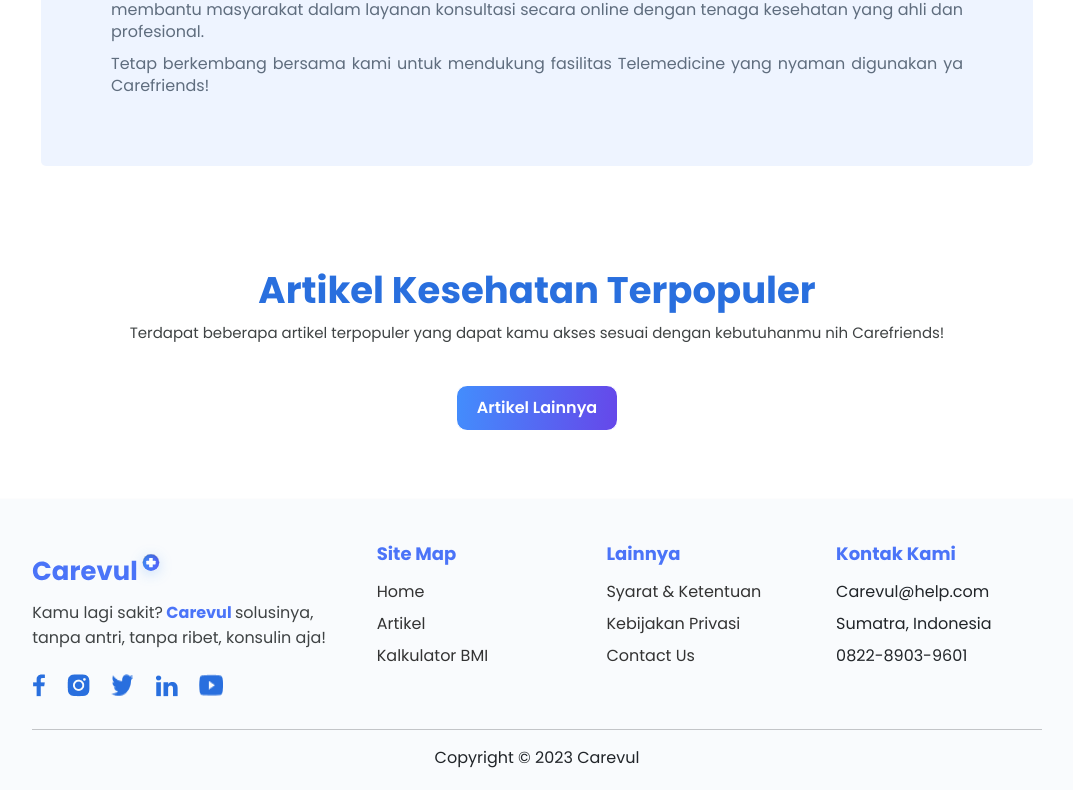
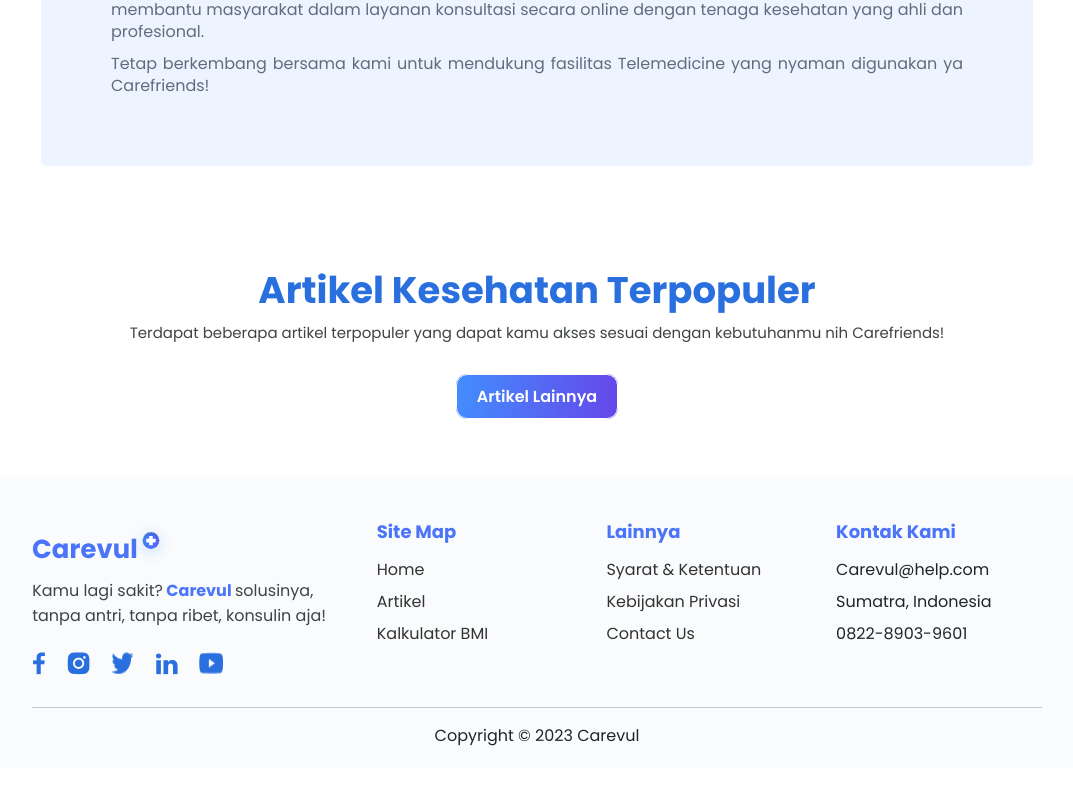
Before and after one commit to Skilvul-KM4-FE8/Carevul, a React (Vite) app: page / in a window 1280 px wide. Shown: the part 1091-1881 px from the top of the page, without its empty margins (103-1176 px from the left). After the commit the page ends 1859 px from the top, so only its background shows below. Built offline with nearby package versions, Linux system fonts and the light colour scheme; no server answers.

Commit message:
add link to article in landing page

```diff
--- a/src/pages/ArticleLanding.jsx
+++ b/src/pages/ArticleLanding.jsx
@@ -1,6 +1,7 @@
 import { Col, Container, Row, Button } from "react-bootstrap";
 import "./../styles/article-home.css";
 import ArticleCardLanding from "../components/ArticleCardLanding";
+import { Link } from "react-router-dom";
 
 const ArticleLanding = () => {
   return (
@@ -20,7 +21,7 @@
         </Container>
       </section>
       <div className="text-center">
-        <button className="logindong main-button">Artikel Lainnya</button>
+        <Link to={"/articlehome"} className="logindong main-button">Artikel Lainnya</Link>
       </div>
     </>
   );
```
